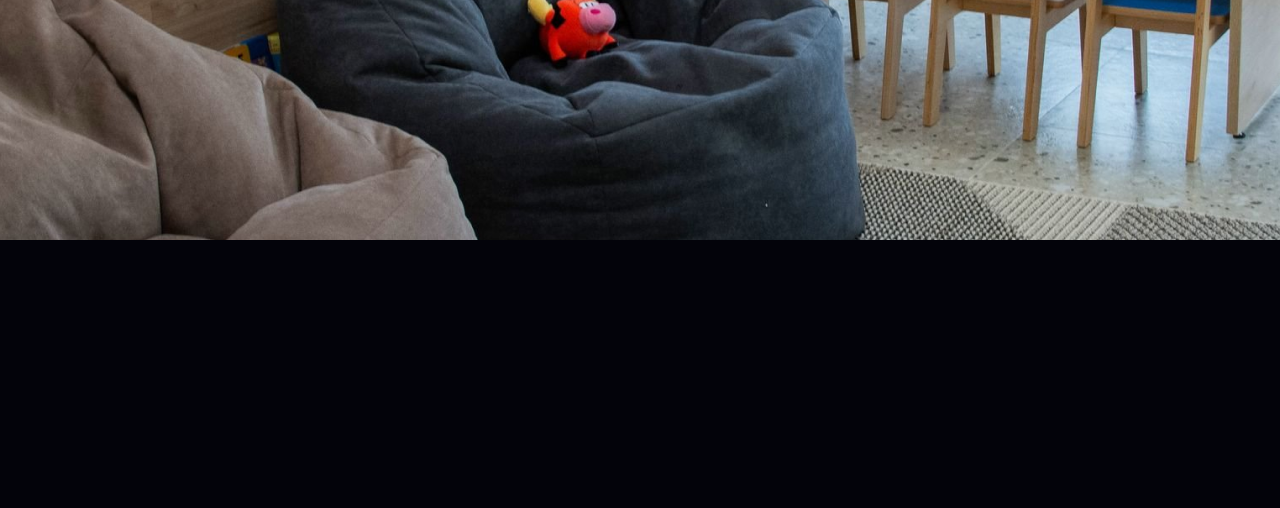
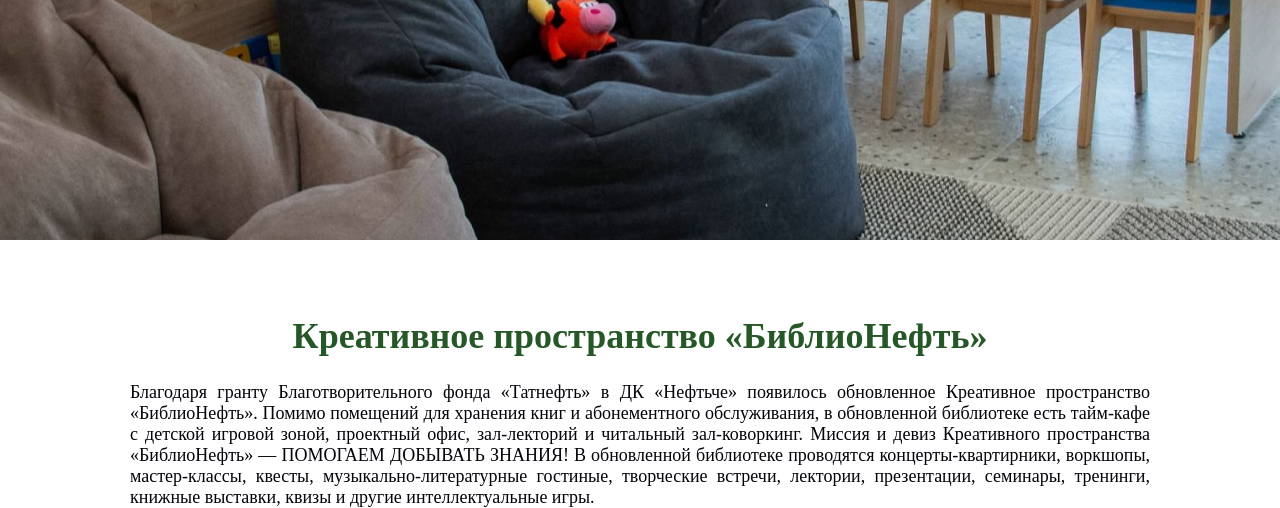
Before and after one commit to Arc3228/biblioneft, a Django app: page / in a window 1280 px wide; the page is wider, and only the part inside the window is pictured. Shown: the part 2274-2782 px from the top of that part. Before the commit the page ends 2514 px from the top of that part, so only its background shows below. Run offline with Django 4.2, Linux system fonts and the light colour scheme; some web fonts are replaced.

Commit message:
Главная

```diff
--- a/biblioneft/main/static/style.css
+++ b/biblioneft/main/static/style.css
@@ -264,3 +264,19 @@
       justify-content: center;
       align-items: center;
     }
+
+.desc_title{
+color: #255727;
+font-size: 36px;
+text-align: center;
+margin-top: 75px;
+}
+
+.bn_desc {
+margin: 0 auto;
+margin-top: 25px;
+text-align: justify;
+width: 1020px;
+font-size: 18px;
+font-weight: 500;
+}
--- a/biblioneft/main/templates/main/index.html
+++ b/biblioneft/main/templates/main/index.html
@@ -17,7 +17,12 @@
       </div>
     </div>
   </div>
+  <h1 class="desc_title">Креативное пространство «БиблиоНефть»</h1>
+  <p class="bn_desc">Благодаря гранту Благотворительного фонда «Татнефть» в ДК «Нефтьче» появилось обновленное Креативное пространство «БиблиоНефть». Помимо помещений для хранения книг и абонементного обслуживания, в обновленной библиотеке есть тайм-кафе с детской игровой зоной, проектный офис, зал-лекторий и читальный зал-коворкинг.
+Миссия и девиз Креативного пространства «БиблиоНефть» — ПОМОГАЕМ ДОБЫВАТЬ ЗНАНИЯ! В обновленной библиотеке проводятся концерты-квартирники, воркшопы, мастер-классы, квесты, музыкально-литературные гостиные, творческие встречи, лектории, презентации, семинары, тренинги, книжные выставки, квизы и другие интеллектуальные игры.</p>
 </div>
+
+
 
 <script src="https://cdn.jsdelivr.net/npm/swiper@11/swiper-bundle.min.js"></script>
   <!-- Initialize Swiper -->
```
